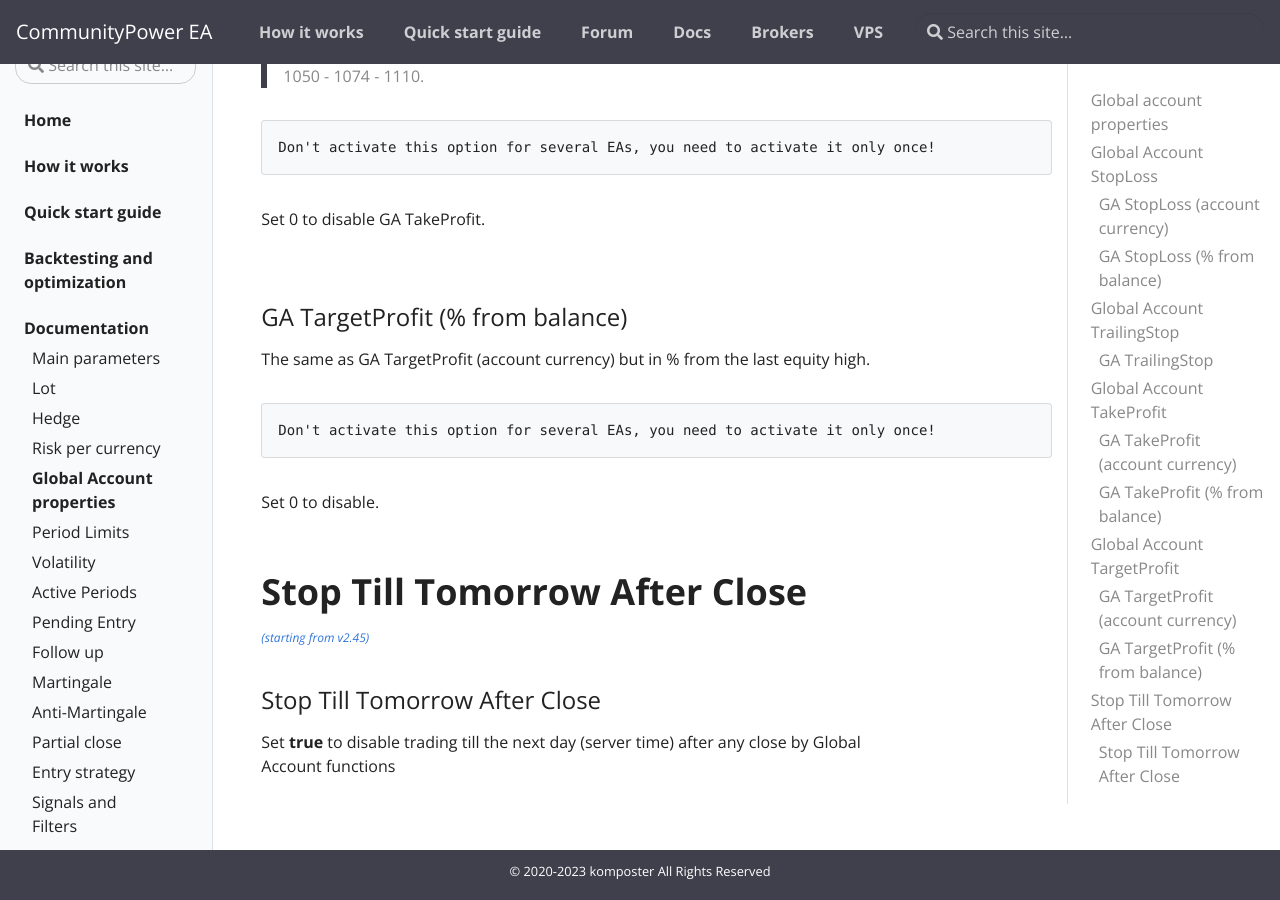
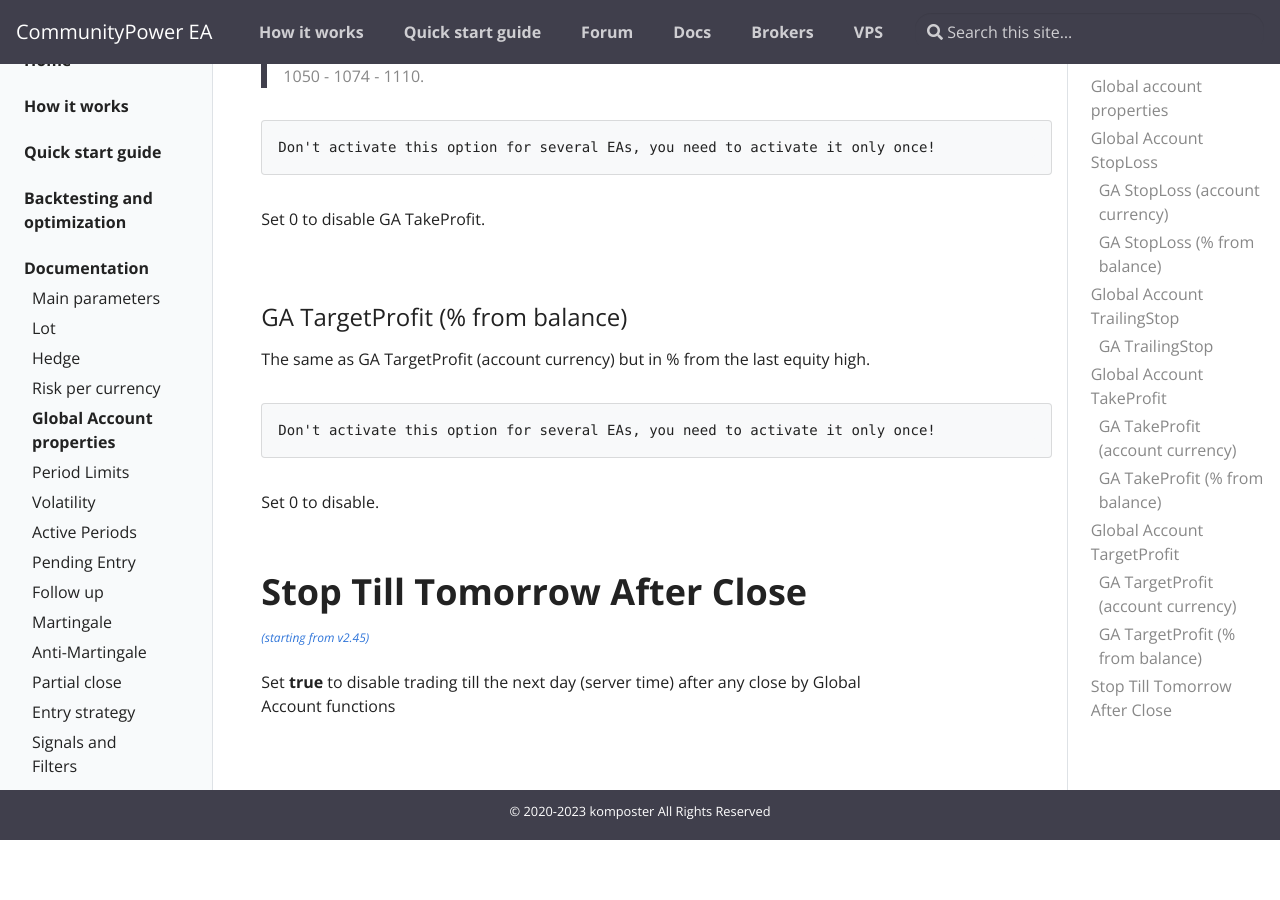
Before and after one commit to komposter/CommunityPowerEA.com, a Jekyll site: the page built from _docs/global-account-properties.md, in a window 1280 px wide and 900 px high, scrolled down 2902 px. Built offline with Jekyll 4.4.1, drawn with Linux system fonts in a browser that asks for light colours; after the commit the page ends 3742 px from its top, so only the background shows below that.

Commit message:
Content change

```diff
--- a/_docs/global-account-properties.md
+++ b/_docs/global-account-properties.md
@@ -114,6 +114,4 @@ Set 0 to disable.
 
 <sup>[*(starting from v2.45)*](/docs/versions-history#20220421-245)</sup>
 
-### Stop Till Tomorrow After Close
-
 Set **true** to disable trading till the next day (server time) after any close by Global Account functions
```
